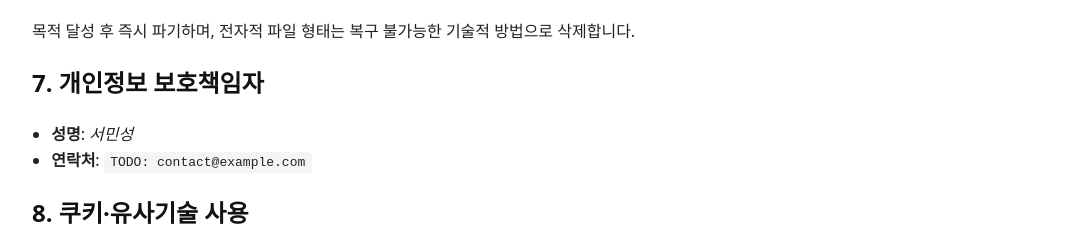
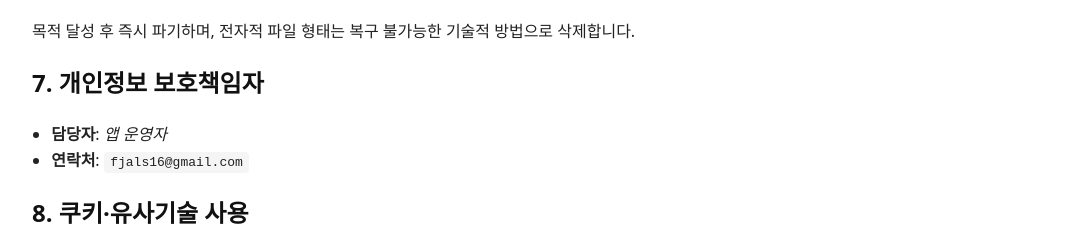
Before and after one commit to fjals16/privacypolicy, a plain HTML site: page doc/randomkaraoke/android/policy/privatepolicy.html in a window 1280 px wide. Shown: the part 1060-1286 px from the top of the page, without its empty margins (0-1071 px from the left). Drawn offline with Linux system fonts and the light colour scheme.

Commit message:
Update privatepolicy.html

```diff
--- a/doc/randomkaraoke/android/policy/privatepolicy.html
+++ b/doc/randomkaraoke/android/policy/privatepolicy.html
@@ -63,8 +63,8 @@
 
 <h2>7. 개인정보 보호책임자</h2>
 <ul>
-    <li><strong>성명</strong>: <em>서민성</em></li>
-    <li><strong>연락처</strong>: <code>TODO: contact@example.com</code></li>
+    <li><strong>담당자</strong>: <em>앱 운영자</em></li>
+    <li><strong>연락처</strong>: <code>fjals16@gmail.com</code></li>
 </ul>
 
 <h2>8. 쿠키·유사기술 사용</h2>
```
